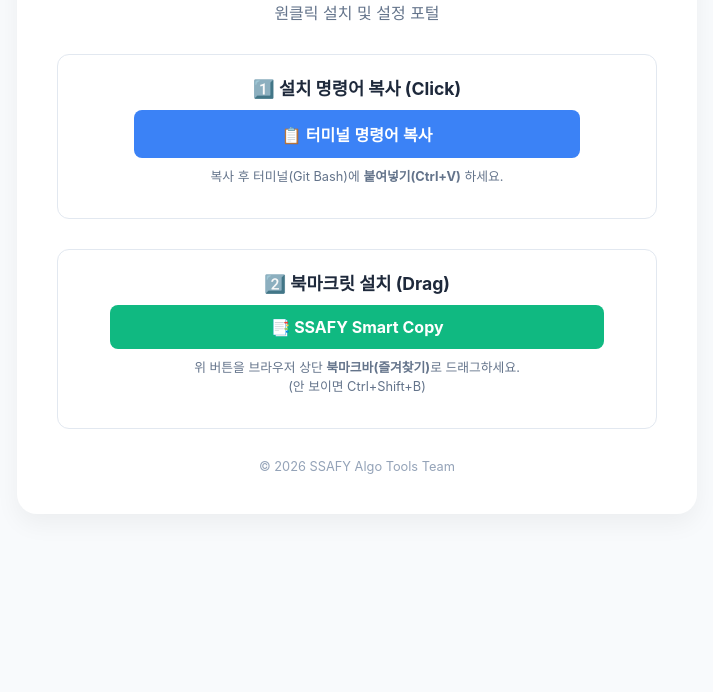
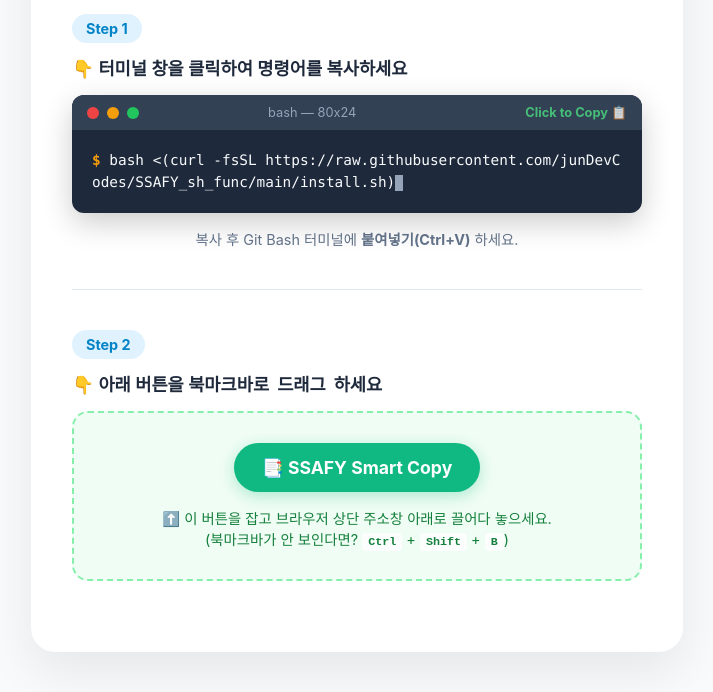
Before and after one commit to junDevCodes/SSAFY_sh_func, a plain HTML site: page docs/index.html in a window 1280 px wide. Shown: the part 221-913 px from the top of the page, without its empty margins (283-996 px from the left). Before the commit the page ends 840 px from the top, so only its background shows below. Drawn offline with Linux system fonts and the light colour scheme.

Commit message:
feat(V7.5): Overhaul Installation Portal UI (Premium Design)

```diff
--- a/docs/index.html
+++ b/docs/index.html
@@ -7,20 +7,19 @@
     <title>SSAFY Shell Tools 설치 포털</title>
     <style>
         :root {
-            --primary: #3b82f6;
-            --bg: #f8fafc;
+            --primary-gradient: linear-gradient(135deg, #3b82f6 0%, #2563eb 100%);
+            --bg-color: #f8fafc;
             --card-bg: #ffffff;
-            --text: #1e293b;
-            --blue-500: #3b82f6;
-            --blue-600: #2563eb;
+            --text-main: #1e293b;
+            --text-sub: #64748b;
         }
 
         body {
-            font-family: 'Pretendard', -apple-system, BlinkMacSystemFont, system-ui, sans-serif;
-            background-color: var(--bg);
-            color: var(--text);
+            font-family: 'Pretendard', -apple-system, BlinkMacSystemFont, "Segoe UI", Roboto, sans-serif;
+            background-color: var(--bg-color);
+            color: var(--text-main);
             margin: 0;
-            padding: 20px;
+            padding: 40px 20px;
             display: flex;
             justify-content: center;
             align-items: center;
@@ -28,110 +27,237 @@
         }
 
         .container {
-            max-width: 600px;
+            max-width: 650px;
             width: 100%;
             background: var(--card-bg);
+            border-radius: 24px;
+            box-shadow: 0 20px 50px rgba(0, 0, 0, 0.08);
+            overflow: hidden;
+            border: 1px solid rgba(255, 255, 255, 0.8);
+        }
+
+        /* Header Area */
+        .header {
+            background: var(--primary-gradient);
+            padding: 40px 20px;
+            text-align: center;
+            color: white;
+        }
+
+        .header h1 {
+            margin: 0;
+            font-size: 2em;
+            font-weight: 800;
+            letter-spacing: -0.5px;
+        }
+
+        .header p {
+            margin: 10px 0 0;
+            opacity: 0.9;
+            font-size: 1.1em;
+        }
+
+        /* Content Area */
+        .content {
             padding: 40px;
+        }
+
+        .step-card {
+            margin-bottom: 30px;
+        }
+
+        .step-label {
+            display: inline-block;
+            background: #e0f2fe;
+            color: #0284c7;
+            padding: 6px 14px;
             border-radius: 20px;
-            box-shadow: 0 10px 25px rgba(0, 0, 0, 0.05);
+            font-weight: 700;
+            font-size: 0.9em;
+            margin-bottom: 12px;
+        }
+
+        .instruction {
+            font-size: 1.1em;
+            font-weight: 600;
+            margin-bottom: 15px;
+            display: flex;
+            align-items: center;
+            gap: 8px;
+        }
+
+        /* --- macOS Terminal Mockup --- */
+        .terminal-window {
+            background: #1e293b;
+            border-radius: 12px;
+            box-shadow: 0 10px 30px rgba(0, 0, 0, 0.2);
+            overflow: hidden;
+            margin-bottom: 15px;
+            cursor: pointer;
+            /* Clickable */
+            transition: transform 0.2s, box-shadow 0.2s;
+            position: relative;
+        }
+
+        .terminal-window:hover {
+            transform: translateY(-2px);
+            box-shadow: 0 15px 35px rgba(0, 0, 0, 0.25);
+        }
+
+        /* Window Controls */
+        .terminal-header {
+            background: #334155;
+            padding: 10px 15px;
+            display: flex;
+            align-items: center;
+            gap: 8px;
+        }
+
+        .dot {
+            width: 12px;
+            height: 12px;
+            border-radius: 50%;
+        }
+
+        .red {
+            background: #ef4444;
+        }
+
+        .yellow {
+            background: #f59e0b;
+        }
+
+        .green {
+            background: #22c55e;
+        }
+
+        .terminal-title {
+            color: #94a3b8;
+            font-size: 0.8em;
+            margin-left: 10px;
+            flex-grow: 1;
+            text-align: center;
+            margin-right: 50px;
+            /* Balance */
+        }
+
+        .copy-hint {
+            color: #4ade80;
+            font-size: 0.8em;
+            font-weight: bold;
+            opacity: 0.8;
+        }
+
+        .terminal-body {
+            padding: 20px;
+            font-family: 'Menlo', 'Monaco', 'Courier New', monospace;
+            color: #f8fafc;
+            line-height: 1.5;
+            font-size: 0.9em;
+            position: relative;
+        }
+
+        .prompt {
+            color: #f59e0b;
+            font-weight: bold;
+        }
+
+        .cmd-text {
+            color: #f8fafc;
+            word-break: break-all;
+        }
+
+        .cursor {
+            display: inline-block;
+            width: 8px;
+            height: 16px;
+            background: #94a3b8;
+            animation: blink 1s infinite;
+            vertical-align: middle;
+        }
+
+        @keyframes blink {
+
+            0%,
+            50% {
+                opacity: 1;
+            }
+
+            51%,
+            100% {
+                opacity: 0;
+            }
+        }
+
+        /* --- Bookmarklet Button --- */
+        .bookmark-area {
+            background: #f0fdf4;
+            border: 2px dashed #86efac;
+            border-radius: 16px;
+            padding: 30px;
             text-align: center;
         }
 
-        h1 {
-            margin-bottom: 5px;
-            color: var(--text);
+        .bookmark-btn {
+            display: inline-block;
+            background: #10b981;
+            color: white;
+            font-weight: 700;
+            padding: 14px 28px;
+            border-radius: 50px;
+            text-decoration: none;
+            box-shadow: 0 4px 15px rgba(16, 185, 129, 0.3);
+            cursor: grab;
+            transition: transform 0.2s;
+            font-size: 1.1em;
         }
 
-        p.subtitle {
-            color: #64748b;
-            margin-bottom: 30px;
+        .bookmark-btn:active {
+            cursor: grabbing;
+            transform: scale(0.95);
         }
 
-        .step {
-            margin-bottom: 30px;
-            padding: 20px;
-            border: 1px solid #e2e8f0;
-            border-radius: 12px;
-            transition: all 0.2s;
+        .bookmark-btn:hover {
+            background: #059669;
         }
 
-        .step:hover {
-            border-color: var(--blue-500);
-            transform: translateY(-2px);
-            box-shadow: 0 5px 15px rgba(59, 130, 246, 0.1);
+        .drag-hint {
+            margin-top: 15px;
+            color: #15803d;
+            font-size: 0.9em;
         }
 
-        .step-title {
+        .shortcut {
+            background: rgba(255, 255, 255, 0.8);
+            padding: 2px 6px;
+            border-radius: 4px;
             font-weight: bold;
-            font-size: 1.1em;
-            margin-bottom: 10px;
-            display: block;
+            font-family: monospace;
         }
 
-        /* Button Styles */
-        .btn {
-            display: inline-block;
-            background: var(--blue-500);
+        /* --- Toast Notification --- */
+        .toast {
+            position: fixed;
+            bottom: 40px;
+            left: 50%;
+            transform: translateX(-50%) translateY(100px);
+            background: #1e293b;
             color: white;
             padding: 12px 24px;
-            border-radius: 8px;
-            text-decoration: none;
-            font-weight: bold;
-            cursor: pointer;
-            border: none;
-            font-size: 1em;
-            transition: background 0.2s;
-            width: 80%;
-        }
-
-        .btn:hover {
-            background: var(--blue-600);
-        }
-
-        .btn:active {
-            transform: scale(0.98);
-        }
-
-        /* Drag Button Specifics */
-        .bookmarklet-btn {
-            background: #10b981;
-            cursor: move;
-            /* Drag cursor */
-            cursor: grab;
-        }
-
-        .bookmarklet-btn:active {
-            cursor: grabbing;
-        }
-
-        .code-preview {
-            background: #f1f5f9;
-            padding: 10px;
-            border-radius: 6px;
-            font-family: monospace;
-            font-size: 0.85em;
-            color: #475569;
-            margin-top: 10px;
-            word-break: break-all;
-            display: none;
-            /* Hidden by default */
-        }
-
-        .toast {
-            position: fixed;
-            bottom: 30px;
-            left: 50%;
-            transform: translateX(-50%);
-            background: #334155;
-            color: white;
-            padding: 10px 20px;
             border-radius: 50px;
+            box-shadow: 0 10px 25px rgba(0, 0, 0, 0.2);
+            font-weight: 600;
+            display: flex;
+            align-items: center;
+            gap: 8px;
             opacity: 0;
-            transition: opacity 0.3s;
+            transition: all 0.4s cubic-bezier(0.175, 0.885, 0.32, 1.275);
             pointer-events: none;
+            z-index: 100;
         }
 
         .toast.show {
+            transform: translateX(-50%) translateY(0);
             opacity: 1;
         }
     </style>
@@ -140,49 +266,75 @@
 <body>
 
     <div class="container">
-        <h1>🚀 SSAFY Shell Tools</h1>
-        <p class="subtitle">원클릭 설치 및 설정 포털</p>
-
-        <!-- Step 1: One-Liner Copy -->
-        <div class="step">
-            <span class="step-title">1️⃣ 설치 명령어 복사 (Click)</span>
-            <button class="btn" onclick="copyCommand()">📋 터미널 명령어 복사</button>
-            <div id="cmd-preview" class="code-preview">
-                bash <(curl -fsSL https://raw.githubusercontent.com/junDevCodes/SSAFY_sh_func/main/install.sh) </div>
-                    <p style="font-size: 0.8em; color: #64748b; margin-top: 8px;">
-                        복사 후 터미널(Git Bash)에 <b>붙여넣기(Ctrl+V)</b> 하세요.
-                    </p>
+        <div class="header">
+            <h1>SSAFY Shell Tools</h1>
+            <p>설치 & 설정 마법사</p>
         </div>
 
-            <!-- Step 2: Bookmarklet Drag -->
-            <div class="step">
-                <span class="step-title">2️⃣ 북마크릿 설치 (Drag)</span>
-                <a class="btn bookmarklet-btn"
+        <div class="content">
+            <!-- Step 1 -->
+            <div class="step-card">
+                <span class="step-label">Step 1</span>
+                <div class="instruction">
+                    👇 터미널 창을 클릭하여 명령어를 복사하세요
+                </div>
+
+                <div class="terminal-window" onclick="copyCommand()">
+                    <div class="terminal-header">
+                        <div class="dot red"></div>
+                        <div class="dot yellow"></div>
+                        <div class="dot green"></div>
+                        <div class="terminal-title">bash — 80x24</div>
+                        <div class="copy-hint">Click to Copy 📋</div>
+                    </div>
+                    <div class="terminal-body" id="terminal-content">
+                        <span class="prompt">$</span> <span class="cmd-text">bash <(curl -fsSL
+                                https://raw.githubusercontent.com/junDevCodes/SSAFY_sh_func/main/install.sh)</span><span
+                                    class="cursor"></span>
+                    </div>
+                </div>
+
+                <div style="text-align: center; color: var(--text-sub); font-size: 0.9em; margin-top: 10px;">
+                    복사 후 Git Bash 터미널에 <b>붙여넣기(Ctrl+V)</b> 하세요.
+                </div>
+            </div>
+
+            <hr style="border: 0; height: 1px; background: #e2e8f0; margin: 40px 0;">
+
+            <!-- Step 2 -->
+            <div class="step-card">
+                <span class="step-label">Step 2</span>
+                <div class="instruction">
+                    👇 아래 버튼을 북마크바로 <b>드래그</b> 하세요
+                </div>
+
+                <div class="bookmark-area">
+                    <a class="bookmark-btn"
                         href='javascript:(function(){var t="";var r=/(eyJ[a-zA-Z0-9\-_]+\.[a-zA-Z0-9\-_]+\.[a-zA-Z0-9\-_]+)/;function s(o){for(var i=0;i<o.length;i++){var k=o.key(i);var v=o.getItem(k);if(!v)continue;if(v.startsWith("Bearer ")){return v;}var m=v.match(r);if(m){return"Bearer "+m[1];}}return"";}t=s(localStorage)||s(sessionStorage);if(!t){alert("❌ 인증 토큰을 찾을 수 없습니다.\n\n로그인 상태를 확인하세요.");return;}try{var e=btoa(t);var res=window.location.href+"|"+e;navigator.clipboard.writeText(res).then(function(){alert("✅ 복사 완료!\n\ngitup을 인자 없이 실행하고 붙여넣으세요.");},function(){prompt("Ctrl+C로 복사:",res);});}catch(x){alert("오류: "+x.message);}})();'
                         onclick="return false;">
                         📑 SSAFY Smart Copy
                     </a>
-                <p style="font-size: 0.8em; color: #64748b; margin-top: 8px;">
-                    위 버튼을 브라우저 상단 <b>북마크바(즐겨찾기)</b>로 드래그하세요.<br>
-                    (안 보이면 Ctrl+Shift+B)
-                </p>
+                    <div class="drag-hint">
+                        ⬆️ 이 버튼을 잡고 브라우저 상단 주소창 아래로 끌어다 놓으세요.<br>
+                        (북마크바가 안 보인다면? <span class="shortcut">Ctrl</span> + <span class="shortcut">Shift</span> + <span
+                            class="shortcut">B</span>)
                     </div>
-
-            <div style="font-size: 0.8em; color: #94a3b8;">
-                © 2026 SSAFY Algo Tools Team
+                </div>
+            </div>
         </div>
     </div>
 
-        <div id="toast" class="toast">✅ 클립보드에 복사되었습니다!</div>
+    <div id="toast" class="toast">
+        <span>✅</span> 명령어가 복사되었습니다!
+    </div>
 
     <script>
         function copyCommand() {
-                // [V7.5] Auto-Enter: Added \n at the end to attempt auto-execution
             const cmd = "bash <(curl -fsSL https://raw.githubusercontent.com/junDevCodes/SSAFY_sh_func/main/install.sh)\n";
 
             navigator.clipboard.writeText(cmd).then(() => {
                 showToast();
-                    document.getElementById('cmd-preview').style.display = 'block';
+                flashTerminal();
             }).catch(err => {
                 alert('복사 실패: ' + err);
             });
@@ -191,7 +343,16 @@
         function showToast() {
             const toast = document.getElementById('toast');
             toast.classList.add('show');
-                setTimeout(() => toast.classList.remove('show'), 2000);
+            setTimeout(() => toast.classList.remove('show'), 2500);
+        }
+
+        function flashTerminal() {
+            // Visual feedback on the terminal window
+            const term = document.querySelector('.terminal-window');
+            term.style.backgroundColor = '#334155';
+            setTimeout(() => {
+                term.style.backgroundColor = '#1e293b';
+            }, 150);
         }
     </script>
 
```
Lines whose indentation alone changed are shown as unchanged.
